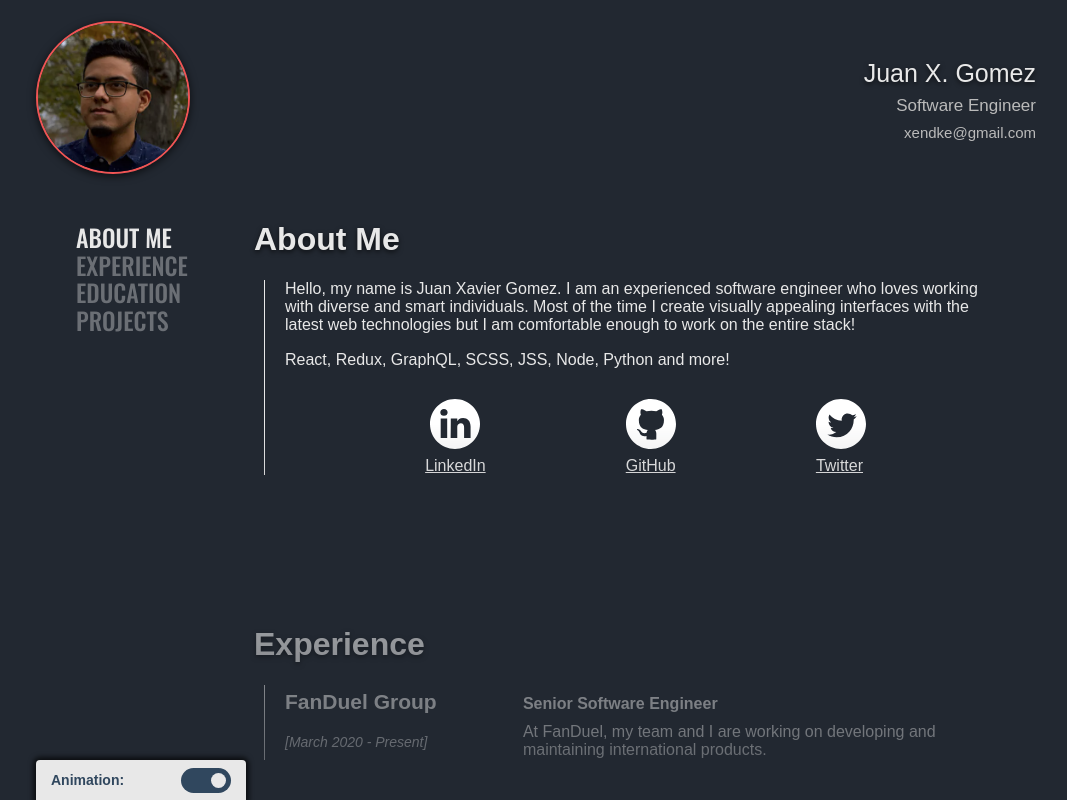
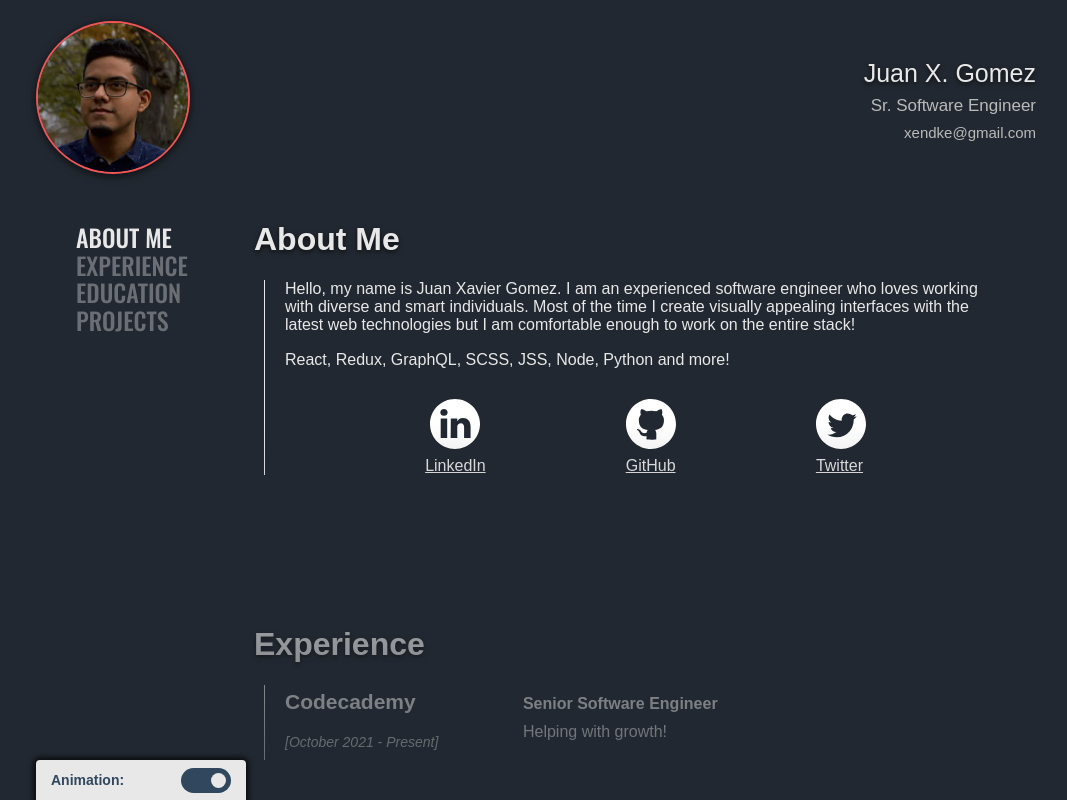
Before and after one commit to xendke/xendke.github.io, a React app: page / in a window 1280 px wide. Shown: the whole page, without its empty margins (104-1171 px from the left). Built offline with nearby package versions, Linux system fonts and the light colour scheme; a web font is replaced by a local one.

Commit message:
update job

```diff
--- a/src/components/DynamicContent/Experience/Experience.jsx
+++ b/src/components/DynamicContent/Experience/Experience.jsx
@@ -1,20 +1,41 @@
 import React from 'react'
 import './Experience.scss'
 
-const Job = ({ name, position, dateRange, description }) => (
+const Job = ({ name, positions }) => (
 	<div className="Job indent">
 		<div className="info">
 			<h3 className="companyName">{name}</h3>
-			<h4 className="position onlyMobile">
-				{position}
-				<br />
-				<span className="dateRange">[{dateRange}]</span>
-			</h4>
-			<span className="dateRange atTablet">[{dateRange}]</span>
+			{positions.map(({ name, dateRange, description }) => (
+				<React.Fragment key={name}>
+					<h4 className="position onlyMobile">
+						{name}
+						<br />
+						<span className="dateRange">[{dateRange}]</span>
+					</h4>
+
+					<p className="description onlyMobile">{description}</p>
+
+					{positions.length === 1 && (
+						<span className="dateRange atTablet">
+							[{dateRange}]
+						</span>
+					)}
+				</React.Fragment>
+			))}
 		</div>
 		<div>
-			<h4 className="position atTablet">{position}</h4>
-			<p className="description">{description}</p>
+			{positions.map(({ name, description, dateRange }) => (
+				<React.Fragment key={name}>
+					<h4 className="position atTablet">{name}</h4>
+
+					{positions.length > 1 && (
+						<span className="dateRange atTablet">
+							[{dateRange}]
+						</span>
+					)}
+					<p className="description atTablet">{description}</p>
+				</React.Fragment>
+			))}
 		</div>
 	</div>
 )
@@ -24,22 +45,42 @@ const Experience = () => {
 		<div className="Section Experience">
 			<h1>Experience</h1>
 			<Job
-				name="FanDuel Group"
-				position="Senior Software Engineer"
-				dateRange="March 2020 - Present"
-				description="At FanDuel, my team and I are working on developing and maintaining international products."
+				name="Codecademy"
+				positions={[
+					{
+						name: 'Senior Software Engineer',
+						dateRange: 'October 2021 - Present',
+						description: 'Helping with growth!',
+					},
+				]}
 			/>
 			<Job
-				name="Synapse Group Inc"
-				position="Software Engineer"
-				dateRange="September 2018 - March 2020"
-				description="At Synapse, I created and maintained Ecommerce React web applications for the company's multiple channels of revenue."
+				name="FanDuel"
+				positions={[
+					{
+						name: 'Senior Software Engineer',
+						dateRange: 'August 2020 - October 2021',
+						description:
+							'I lead my team while improving the whole DFS web platform and integrating with international partners.',
+					},
+					{
+						name: 'Software Engineer',
+						dateRange: 'March 2020 - August 2021',
+						description:
+							'My team and I refactored important user facing DFS views to React with unit/e2e testing and analytics.',
+					},
+				]}
 			/>
 			<Job
-				name="Freelance"
-				position="Software Engineer"
-				dateRange="September 2017 - February 2018"
-				description="At SUNY Purchase, I upgraded the front end application that the college library uses as their interlibrary loans solution."
+				name="Synapse"
+				positions={[
+					{
+						name: 'Software Engineer',
+						dateRange: 'September 2018 - March 2020',
+						description:
+							"At Synapse, I created and maintained Ecommerce React web applications for the company's multiple channels of revenue.",
+					},
+				]}
 			/>
 		</div>
 	)
--- a/src/components/TopBar/TopBar.jsx
+++ b/src/components/TopBar/TopBar.jsx
@@ -19,7 +19,7 @@ const TopBar = () => {
 			</div>
 			<div>
 				<p className="line name">Juan X. Gomez</p>
-				<p className="line title">Software Engineer</p>
+				<p className="line title">Sr. Software Engineer</p>
 				<p className="line email">xendke@gmail.com</p>
 			</div>
 		</div>
```
